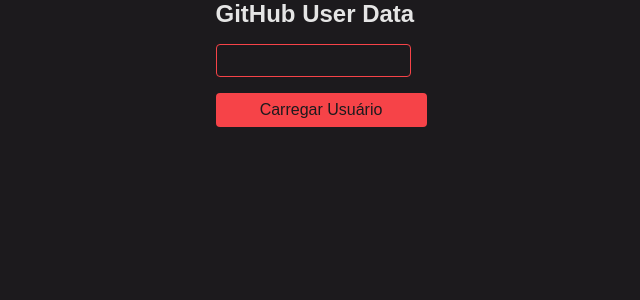
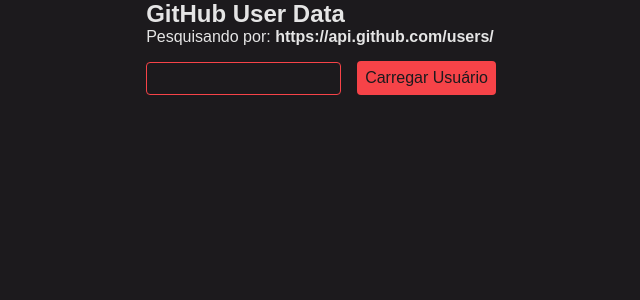
Before and after one commit to pedrohsantanaa/vue-learn, a Vue app in the folder github-user-data/: page / in a window 1280 px wide. Shown: the top 300 px of the page, without its empty margins (319-959 px from the left). Built offline with nearby package versions, Linux system fonts and the light colour scheme; the HTML template or start-up script is replaced by a standard one.

Commit message:
add formulários

```diff
--- a/github-user-data/src/components/CompositionApi.vue
+++ b/github-user-data/src/components/CompositionApi.vue
@@ -15,7 +15,8 @@
     location: ''
 })
 
-async function fetchGithubUser() {
+async function fetchGithubUser(ev) {
+    ev.preventDefault()
     const res = await fetch(`https://api.github.com/users/${searchInput.value}`)
     const { login, name, bio, company, avatar_url, location } = await res.json()
 
@@ -49,10 +50,14 @@
 
 <template>
     <div class="main">
+        <h2>GitHub User Data</h2>
+        <p>Pesquisando por: <strong>https://api.github.com/users/{{ searchInput }}</strong></p>
+        <form @submit="fetchGithubUser">
+            <input type="text" v-model="searchInput">
+            <button>Carregar Usuário</button>
+        </form>
 
-        <h2>GitHub User Data</h2>
-        <input type="text" v-model="searchInput">
-        <button v-on:click="fetchGithubUser()">Carregar Usuário</button>
+
         <div v-if="state.login !== ''">
             <img v-bind:src="state.avatar_url">
             <h1>{{ state.name }}</h1>
```
